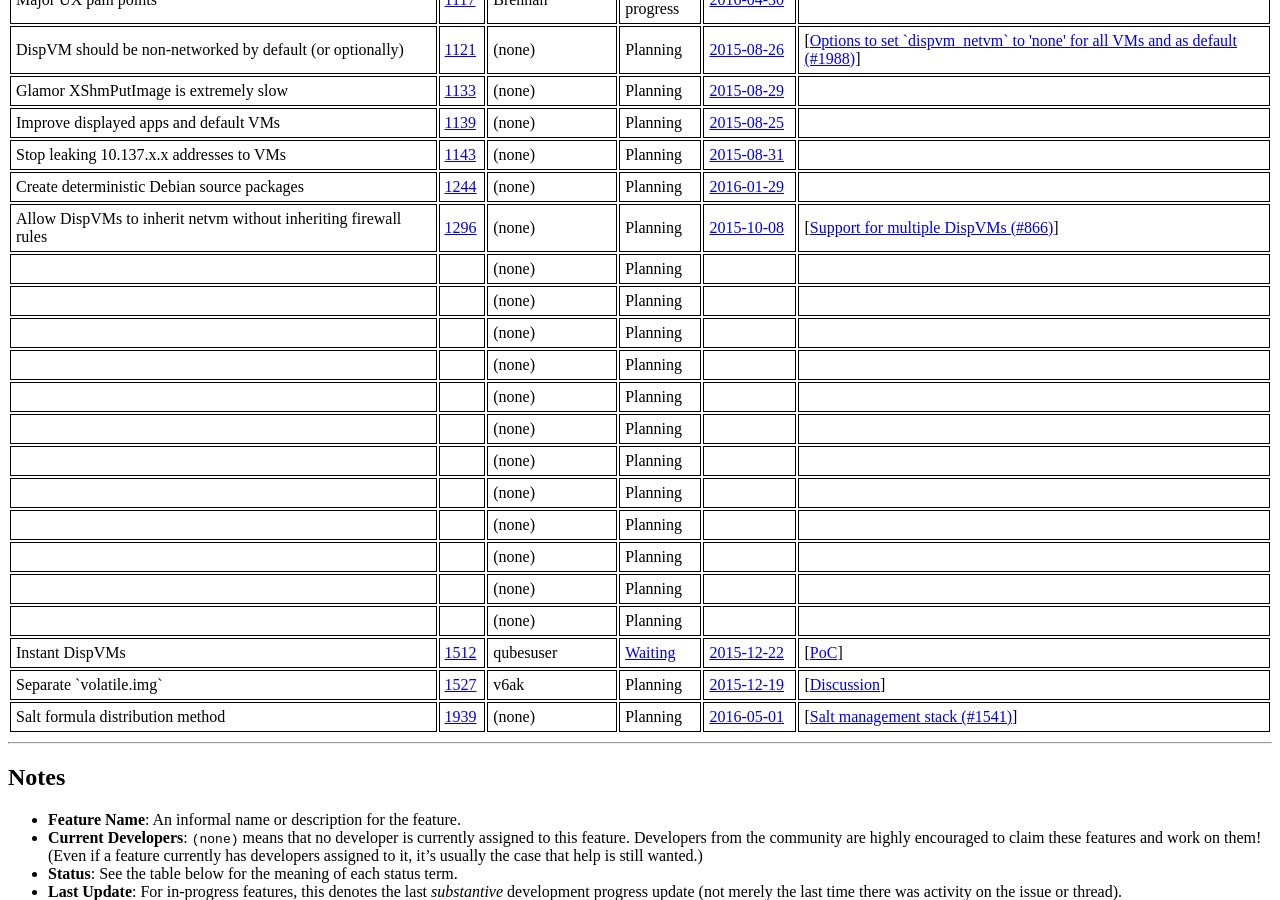
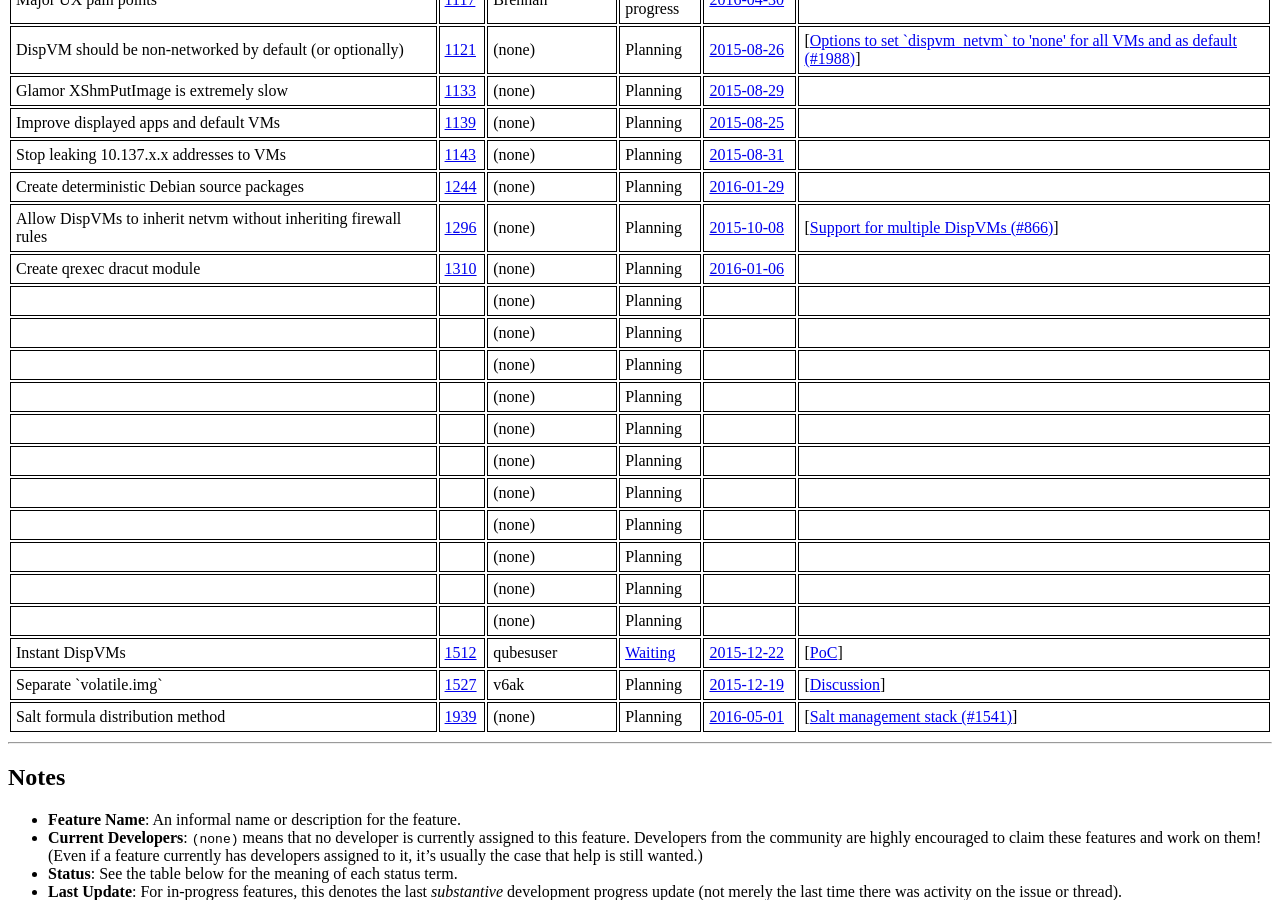
Before and after one commit to QubesOS/qubes-issues, a Jekyll site: the page built from index.md, in a window 1280 px wide and 900 px high, scrolled down 1564 px. Built offline with Jekyll 4.4.1, drawn with Linux system fonts in a browser that asks for light colours.

Commit message:
Track #1310

```diff
--- a/_data/features.yml
+++ b/_data/features.yml
@@ -692,15 +692,15 @@
   - desc   :
     url    :
 
-- name   :
-  issue  :
+- name   : Create qrexec dracut module
+  issue  : 1310
   devs   :
   status :
-    code   :
+    code   : Planning
     url    :
   updated:
-    date   :
-    url    :
+    date   : 2016-01-06
+    url    : https://github.com/QubesOS/qubes-issues/issues/1310#issuecomment-169506997
   info   :
   - desc   :
     url    :
```
